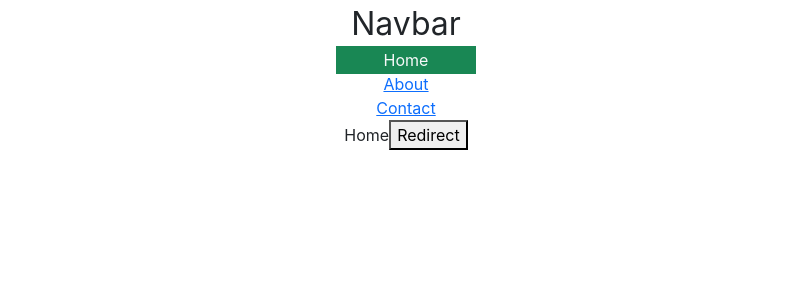
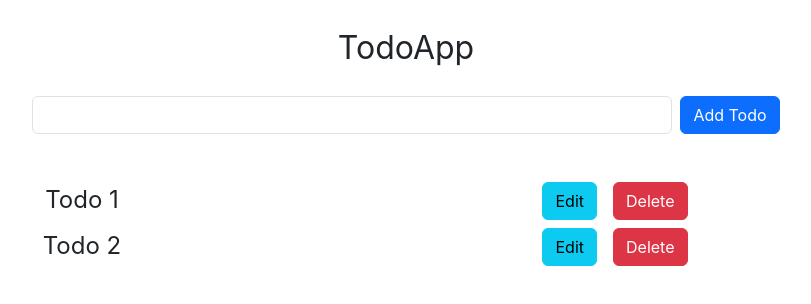
Before and after one commit to ankushk1/sep22-react, a React (Create React App) app: page / in a window 1280 px wide. Shown: the top 304 px of the page, without its empty margins (234-1045 px from the left). Built offline with nearby package versions, Linux system fonts and the light colour scheme.

Commit message:
Added React Router and Todo app

```diff
--- a/package.json
+++ b/package.json
@@ -3,14 +3,18 @@
   "version": "0.1.0",
   "private": true,
   "dependencies": {
+    "@redux-devtools/extension": "^3.2.5",
+    "@reduxjs/toolkit": "^1.9.5",
     "@testing-library/jest-dom": "^5.16.5",
     "@testing-library/react": "^13.4.0",
     "@testing-library/user-event": "^13.5.0",
     "react": "^18.2.0",
     "react-dom": "^18.2.0",
+    "react-redux": "^8.1.1",
     "react-router-dom": "^6.14.1",
     "react-scripts": "5.0.1",
     "reactstrap": "^9.2.0",
+    "redux-logger": "^3.0.6",
     "web-vitals": "^2.1.4"
   },
   "scripts": {
--- a/src/App.js
+++ b/src/App.js
@@ -14,6 +14,7 @@ import FormComp from "./Components/FormComp";
 import Signin from "./Components/Signin";
 import ApiComp2 from "./Components/ApiComp2";
 import ThemeComp from "./Components/ThemeComp";
+import TodoApp from "./Components/TodoApp";
 
 export const messageContext = createContext(null);
 messageContext.displayName = "messageProvider";
@@ -57,7 +58,9 @@ function App() {
       {/* <FormComp className="mb-5"/>
 
       <Signin className="mt-5"/> */}
-      <ThemeComp/>
+      {/* <ThemeComp/> */}
+
+      <TodoApp/>
     </div>
   );
 }
--- /dev/null
+++ b/src/Components/CounterRedux.js
@@ -0,0 +1,33 @@
+import React, { useState } from "react";
+import { useSelector, useDispatch } from "react-redux";
+import { increment, decrement, selectCount } from "../Redux/CounterSlice";
+const CounterRedux = () => {
+  // const [count, setCount] = useState(1);
+
+  const globalCount = useSelector(selectCount);
+
+  const dispatch = useDispatch();
+
+  const onIncrement = () => {
+    // setCount(count + 1);
+    dispatch(increment(3));
+  };
+
+  const onDecrement = () => {
+    // setCount(count - 1);
+    dispatch(decrement());
+  };
+
+  return (
+    <div>
+      CounterRedux
+      <h1>{globalCount}</h1>
+      <div>
+        <button onClick={onIncrement}>Increment</button>
+        <button onClick={onDecrement}>Decrement</button>
+      </div>
+    </div>
+  );
+};
+
+export default CounterRedux;
--- a/src/Components/Pages/About.js
+++ b/src/Components/Pages/About.js
@@ -1,10 +1,14 @@
 import React from 'react'
-import {useLocation} from 'react-router-dom';
+import {useLocation, useParams} from 'react-router-dom';
 
 const About = () => {
   const location = useLocation();
 
   console.log('Location ---> ',location)
+  const params = useParams();
+
+  console.log('params ---> ',params)
+
   return (
     <div>About</div>
   )
--- a/src/Components/Pages/Contact.js
+++ b/src/Components/Pages/Contact.js
@@ -1,6 +1,14 @@
 import React from 'react'
+import { useSearchParams } from 'react-router-dom'
+import {useSelector} from 'react-redux';
+import { selectCount } from '../../Redux/CounterSlice';
+const Contact = () => {
 
-const Contact = () => {
+  const [queryParams] = useSearchParams()
+
+  const globalCount = useSelector(selectCount);
+  console.log(globalCount)
+
   return (
     <div>Contact</div>
   )
--- a/src/Components/Pages/Home.js
+++ b/src/Components/Pages/Home.js
@@ -10,7 +10,7 @@ const Home = () => {
     // we hit api to check creds
     // get response
 
-    navigate('/about' , {
+    navigate('/contact?id=20&name=user1' , {
       state: "Message from Home.js",
       // replace: true
     })
--- /dev/null
+++ b/src/Components/TodoApp.js
@@ -0,0 +1,123 @@
+import React, { useState } from "react";
+
+const TodoApp = () => {
+  const [input, setInput] = useState("");
+  const [todoArr, setTodoArr] = useState([
+    {
+      id: "9abeba11-1e4a-4d1e-8625-e6cc3acdad3e",
+      text: "Todo 1"
+    },
+    {
+      id: "28205856-425b-4842-965d-7a1fce688036",
+      text: "Todo 2"
+    }
+  ]);
+  const [edit, setEdit] = useState({
+    editing: false,
+    id: null
+  });
+
+  const onAddTodoHandler = () => {
+    // const newTodo = {
+    //   id: crypto.randomUUID(),
+    //   text: input
+    // };
+    // const copyArr = [...todoArr, newTodo]
+    // copyArr.push(newTodo)
+    if (!input) return;
+    setTodoArr([
+      ...todoArr,
+      {
+        id: crypto.randomUUID(),
+        text: input
+      }
+    ]);
+    setInput("");
+  };
+
+  const onDeleteHandler = (id) => {
+    // Filter or splice
+    // const filterArr = todoArr.filter((elem) => elem.id !== id);
+    // setTodoArr(filterArr);
+
+    //Splice Logic
+    const index = todoArr.findIndex((elem) => elem.id === id);
+    const copyArr = [...todoArr];
+    copyArr.splice(index, 1);
+    setTodoArr(copyArr);
+  };
+
+  const onEditHandler = ({ text, id }) => {
+    setEdit({ editing: true, todoId: id });
+    setInput(text);
+  };
+
+  const onUpdateHandler = () => {
+    // index or splice
+    const index = todoArr.findIndex((elem) => elem.id === edit.todoId);
+    const newElem = {
+      id: edit.todoId,
+      text: input
+    };
+    const copyArr = [...todoArr];
+    copyArr[index] = newElem;
+    setTodoArr(copyArr);
+    setInput("");
+    setEdit({ editing: false, todoId: null });
+  };
+
+  return (
+    <div>
+      <div className="fs-2 my-4">TodoApp</div>
+      <div className="d-flex justify-content-center">
+        <input
+          type="text"
+          className="form-control w-50 me-2"
+          value={input}
+          onChange={(e) => setInput(e.target.value)}
+          onKeyDown={(e) => {
+            if (e.key === "Enter") {
+              edit.editing ? onUpdateHandler() : onAddTodoHandler();
+            }
+          }}
+        />
+        {!edit.editing ? (
+          <button
+            className="btn btn-primary"
+            onClick={() => onAddTodoHandler()}
+          >
+            Add Todo
+          </button>
+        ) : (
+          <button className="btn btn-warning" onClick={() => onUpdateHandler()}>
+            Update Todo
+          </button>
+        )}
+      </div>
+
+      <div className="mt-5 w-75">
+        {todoArr.map((elem) => (
+          <div key={elem.id} className="row justify-content-between my-2">
+            <div className="col-8 col-md-8 col-lg-8 fs-4">{elem.text}</div>
+            <div className="col-4 col-md-4 col-lg-3">
+              <button
+                className="btn btn-info me-3"
+                onClick={() => onEditHandler(elem)}
+              >
+                Edit
+              </button>
+              <button
+                className="btn btn-danger"
+                onClick={() => onDeleteHandler(elem.id)}
+              >
+                Delete
+              </button>
+            </div>
+          </div>
+        ))}
+      </div>
+    </div>
+  );
+};
+
+export default TodoApp;
--- /dev/null
+++ b/src/Redux/CounterSlice.js
@@ -0,0 +1,24 @@
+import { createSlice } from "@reduxjs/toolkit";
+
+const initialState = {
+  count: 1
+};
+
+export const counterSlice = createSlice({
+  name: "counter",
+  initialState,
+  reducers: {
+    increment: (state, action) => {
+      state.count += action.payload;
+    },
+    decrement: (state, action) => {
+      state.count -= 1;
+    }
+  }
+});
+
+// const increment = counterSlice.actions.increment
+export const { increment, decrement } = counterSlice.actions;
+export const selectCount = (state) => state.counter.count;
+
+export default counterSlice.reducer;
--- /dev/null
+++ b/src/Redux/Store.js
@@ -0,0 +1,21 @@
+import { configureStore, applyMiddleware } from "@reduxjs/toolkit";
+import counterReducer from "./CounterSlice";
+import { composeWithDevTools } from "@redux-devtools/extension";
+import { logger } from "redux-logger";
+
+export const store = configureStore({
+  reducer: {
+    counter: counterReducer
+  },
+  middleware: [logger]
+});
+
+// state = {
+//   counter : {
+//     count : 1
+//   },
+//   users: {
+//     name: "",
+//     age:""
+//   }
+// }
--- a/src/Router/MainRouter.js
+++ b/src/Router/MainRouter.js
@@ -4,16 +4,17 @@ import Home from "../Components/Pages/Home";
 import About from "../Components/Pages/About";
 import Contact from "../Components/Pages/Contact";
 import Navbar from "../Components/Pages/Navbar";
+import CounterRedux from "../Components/CounterRedux";
 
 const MainRouter = () => {
   return (
     <div className="text-center">
       <BrowserRouter>
-        <Navbar />
+        {/* <Navbar /> */}
 
         <Routes>
-          <Route path="/" element={<Home />} />
-          <Route path="/about" element={<About />} />
+          <Route path="/" element={<CounterRedux />} />
+          <Route path="/about/:id/:name" element={<About />} />
           <Route path="/contact" element={<Contact />} />
         </Routes>
       </BrowserRouter>
--- a/src/index.js
+++ b/src/index.js
@@ -4,11 +4,15 @@ import "./index.css";
 import App from "./App";
 import MainRouter from "./Router/MainRouter";
 import { BrowserRouter } from "react-router-dom";
+import { Provider } from "react-redux";
+import { store } from "./Redux/Store";
 
 const root = ReactDOM.createRoot(document.getElementById("root"));
 root.render(
   // <React.StrictMode>
   // <App />
-    <MainRouter />
+  <Provider store={store}>
+    <App />
+  </Provider>
   // </React.StrictMode>
 );
```
Also changed, not shown: 1 other file (tests, documents, lock files or other folders).
